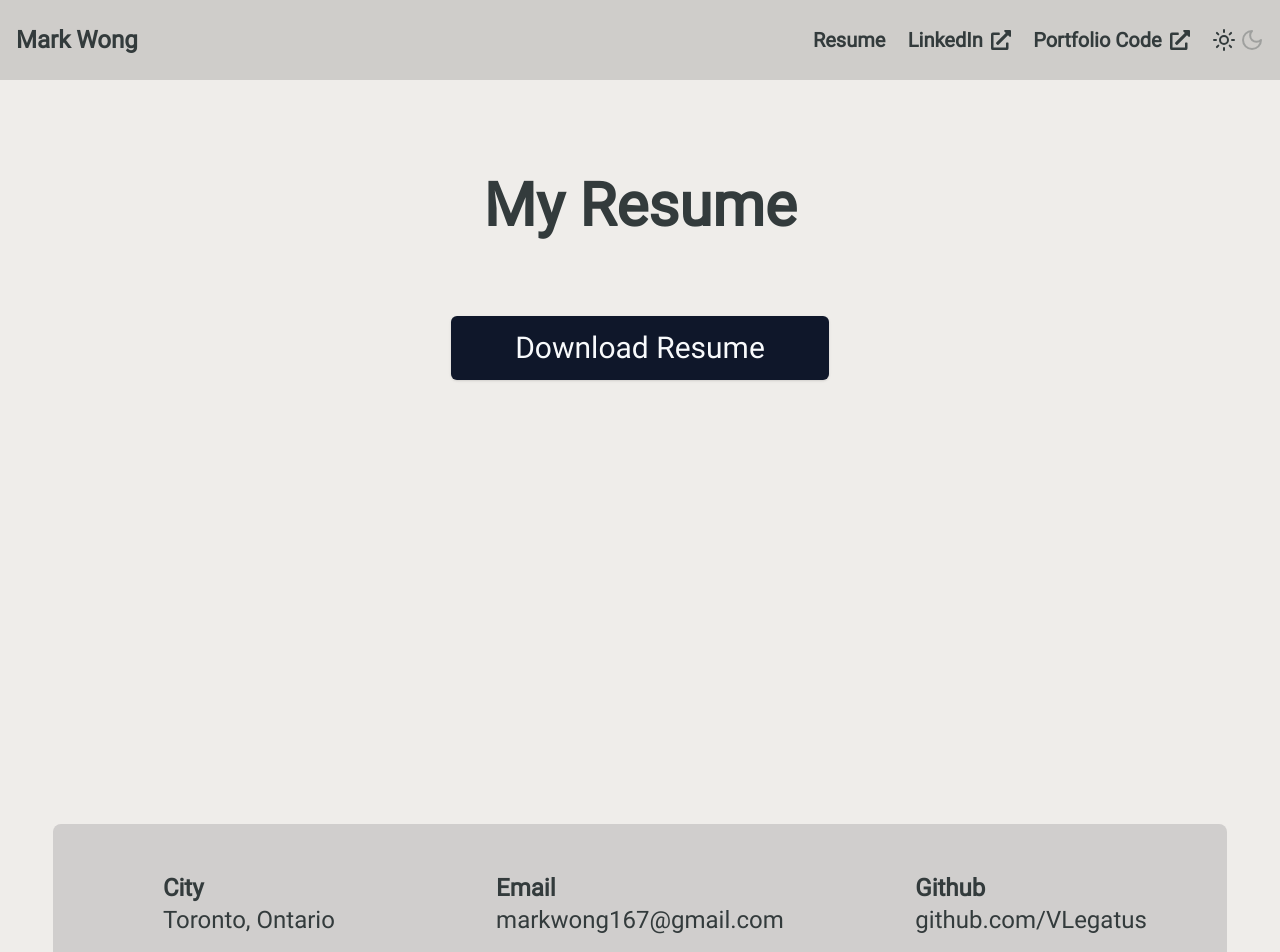
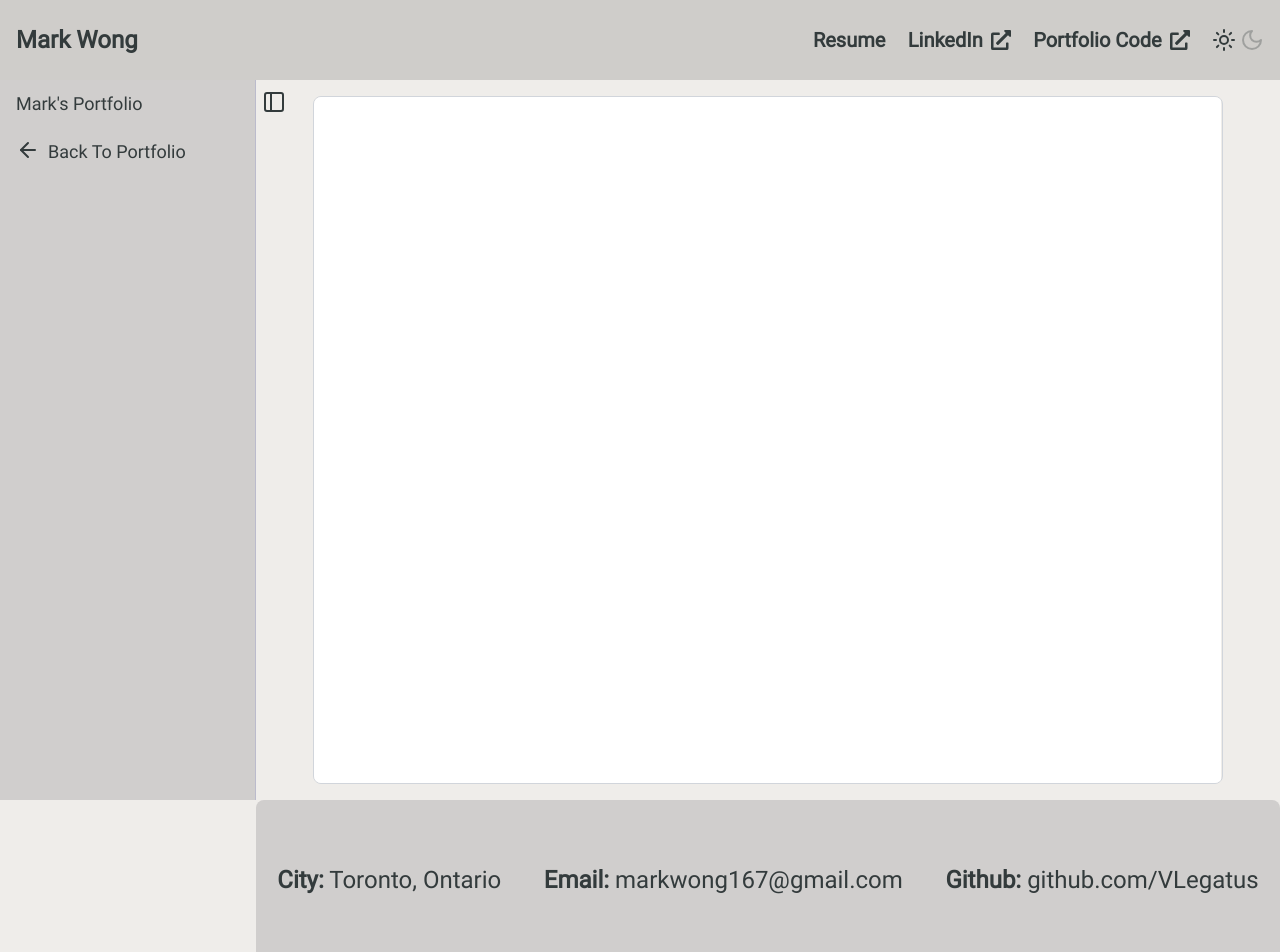
Before and after one commit to markwong167/Portfolio, a React app: page /Resume in a window 1280 px wide. Shown: the top 952 px of the page. Built offline with nearby package versions, Linux system fonts and the light colour scheme.

Commit message:
isMobile is now for Tablets as well

```diff
--- a/src/App.tsx
+++ b/src/App.tsx
@@ -43,7 +43,7 @@ const App = () => {
               <div className='w-full flex flex-col'>
                 <Header currentTheme={theme} toggleTheme={toggleTheme} />
                 <MainWrapperDiv>
-                  {!isMobile && (
+                  {isMobile !== "M" && (
                     <>
                       <SideBarContainer sidebarOpen={sidebarOpen} />
                       <SidebarTrigger
@@ -57,7 +57,7 @@ const App = () => {
                       />
                     </>
                   )}
-                  <div className={`${isMobile ? "w-11/12" : ""}`}>
+                  <div className={`${isMobile === "M" ? "w-11/12" : "w-full"}`}>
                     <MainDiv>
                       <Routes>
                         <Route path='/Resume' element={<ResumePage />} />
--- a/src/components/ui/sidebar.tsx
+++ b/src/components/ui/sidebar.tsx
@@ -30,7 +30,7 @@ type SidebarContext = {
   setOpen: (open: boolean) => void;
   openMobile: boolean;
   setOpenMobile: (open: boolean) => void;
-  isMobile: boolean;
+  isMobile: string;
   toggleSidebar: () => void;
 };
 
@@ -89,7 +89,7 @@ const SidebarProvider = React.forwardRef<
 
     // Helper to toggle the sidebar.
     const toggleSidebar = React.useCallback(() => {
-      return isMobile
+      return isMobile === "M"
         ? setOpenMobile((open) => !open)
         : setOpen((open) => !open);
     }, [isMobile, setOpen, setOpenMobile]);
@@ -190,7 +190,7 @@ const Sidebar = React.forwardRef<
       );
     }
 
-    if (isMobile) {
+    if (isMobile === "M") {
       return (
         <Sheet open={openMobile} onOpenChange={setOpenMobile} {...props}>
           <SheetContent
@@ -581,7 +581,7 @@ const SidebarMenuButton = React.forwardRef<
         <TooltipContent
           side='right'
           align='center'
-          hidden={state !== "collapsed" || isMobile}
+          hidden={state !== "collapsed" || isMobile === "M"}
           {...tooltip}
         />
       </Tooltip>
--- a/src/hooks/use-mobile.tsx
+++ b/src/hooks/use-mobile.tsx
@@ -1,21 +1,32 @@
 import * as React from "react";
 
-const MOBILE_BREAKPOINT = 1600;
+const MOBILE_BREAKPOINT = 768;
+const TABLET_BREAKPOINT = 1600;
+
+type DeviceType = "M" | "T" | "PC";
 
 export function useIsMobile() {
-  const [isMobile, setIsMobile] = React.useState<boolean | undefined>(
+  const [deviceType, setDeviceType] = React.useState<DeviceType | undefined>(
     undefined
   );
 
   React.useEffect(() => {
-    const mql = window.matchMedia(`(max-width: ${MOBILE_BREAKPOINT - 1}px)`);
+    const getDeviceType = () => {
+      const width = window.innerWidth;
+      if (width < MOBILE_BREAKPOINT) return "M";
+      if (width < TABLET_BREAKPOINT) return "T";
+      return "PC";
+    };
+
     const onChange = () => {
-      setIsMobile(window.innerWidth < MOBILE_BREAKPOINT);
+      setDeviceType(getDeviceType());
     };
+
+    const mql = window.matchMedia(`(max-width: ${TABLET_BREAKPOINT - 1}px)`);
     mql.addEventListener("change", onChange);
-    setIsMobile(window.innerWidth < MOBILE_BREAKPOINT);
+    setDeviceType(getDeviceType());
     return () => mql.removeEventListener("change", onChange);
   }, []);
 
-  return !!isMobile;
+  return deviceType ?? "PC";
 }
--- a/src/layout/Footer.tsx
+++ b/src/layout/Footer.tsx
@@ -4,47 +4,24 @@ export const Footer = () => {
   const isMobile = useIsMobile();
   return (
     <div
-      className={`flex justify-around items-center h-[var(--footer-height)] bg-sidebar w-full text-2xl mt-6 rounded-lg`}
+      className={`flex justify-around h-[var(--footer-height)] bg-sidebar w-full text-2xl rounded-lg ${
+        isMobile === "M" ? " pl-5 text-lg flex-col" : "items-center"
+      }`}
     >
-      <div className='flex flex-1 items-center justify-center'>
-        {!isMobile ? (
-          <span>City: Toronto, Ontario</span>
-        ) : (
-          <div className='flex flex-col text-2xl'>
-            <strong>City</strong>
-            <p>Toronto, Ontario</p>
-          </div>
-        )}
-      </div>
-      <div className='flex flex-1 items-center justify-center'>
-        {!isMobile ? (
+      <span>
+        <strong>City:</strong> Toronto, Ontario
+      </span>
       <a href='mailto:markwong167@gmail.com' className='hover:text-white'>
-            Email: markwong167@gmail.com
+        <strong>Email:</strong> markwong167@gmail.com
       </a>
-        ) : (
-          <div className='flex flex-col text-2xl'>
-            <strong>Email</strong>
-            <p>markwong167@gmail.com</p>
-          </div>
-        )}
-      </div>
-      <div className='flex flex-1 items-center justify-center'>
-        {!isMobile ? (
       <a
         href='https://github.com/VLegatus'
         className='hover:text-white'
         target='_blank'
         rel='noopener noreferrer'
       >
-            Github: github.com/VLegatus
+        <strong>Github:</strong> github.com/VLegatus
       </a>
-        ) : (
-          <div className='flex flex-col text-2xl'>
-            <strong>Github</strong>
-            <p>github.com/VLegatus</p>
-          </div>
-        )}
-      </div>
     </div>
   );
 };
--- a/src/pages/Portfolio/PorfolioSectionInfoCard.tsx
+++ b/src/pages/Portfolio/PorfolioSectionInfoCard.tsx
@@ -15,23 +15,37 @@ export const PorfolioSectionInfoCard = ({
   isMobile,
 }: {
   data: SectionDataType;
-  isMobile: boolean;
+  isMobile: string;
 }) => {
+  const isMobileOrTablet = ["M", "T"].includes(isMobile);
+  let titleTextSize = "text-5xl";
+  let bodyTextSize = "text-xl";
+  let linkTextSize = "text-2xl";
+  if (isMobile === "M") {
+    titleTextSize = "text-3xl";
+    bodyTextSize = "text-md";
+    linkTextSize = "text-xl";
+  } else if (isMobile === "T") {
+    bodyTextSize = "text-2xl";
+    linkTextSize = "text-3xl";
+  }
   return (
     <Card
-      className={`flex flex-col h-full ${isMobile ? "w-full" : "max-w-md"}`}
+      className={`flex flex-col h-full ${
+        isMobileOrTablet ? "w-full" : "max-w-md"
+      }`}
     >
       <CardHeader>
-        <CardTitle className='text-5xl'>{data.title}</CardTitle>
+        <CardTitle className={titleTextSize}>{data.title}</CardTitle>
       </CardHeader>
       <CardContent className='flex-grow flex flex-col gap-4'>
-        <p className={isMobile ? "text-3xl" : "text-xl"}>{data.description}</p>
+        <p className={bodyTextSize}>{data.description}</p>
         {data.role && (
-          <span className={isMobile ? "text-3xl" : "text-xl"}>
+          <span className={bodyTextSize}>
             <strong>Role:</strong> {data.role}
           </span>
         )}
-        {isMobile && data?.image && (
+        {isMobileOrTablet && data?.image && (
           <div className='flex-grow'>
             <PorfolioSectionPictureCard data={data} />
           </div>
@@ -39,14 +53,12 @@ export const PorfolioSectionInfoCard = ({
       </CardContent>
       <CardFooter
         className={`${data.linkLeft ? "items-start" : "items-end"} ${
-          isMobile ? "gap-7" : "gap-2"
+          isMobileOrTablet ? "gap-5" : "gap-2"
         } flex flex-col justify-end mt-auto`}
       >
         {data.links?.map((link) => (
           <Link
-            className={`hover:underline text-secondary hover:text-secondary-foreground flex items-center gap-2 ${
-              isMobile ? "text-4xl" : "text-2xl"
-            }`}
+            className={`hover:underline text-secondary hover:text-secondary-foreground flex items-center gap-2 ${linkTextSize}`}
             key={link.id}
             to={link.link}
             target='_blank'
--- a/src/pages/Portfolio/PortfolioPage.tsx
+++ b/src/pages/Portfolio/PortfolioPage.tsx
@@ -6,7 +6,11 @@ import { useIsMobile } from "../../hooks/use-mobile";
 export const PortfolioPage = () => {
   const isMobile = useIsMobile();
   return (
-    <div className={` gap-6 flex flex-col ${isMobile ? "w-11/12" : "w-9/12"}`}>
+    <div
+      className={` gap-6 flex flex-col mb-6 ${
+        isMobile === "M" ? "w-11/12" : "w-7/12"
+      }`}
+    >
       <PortfolioSection data={sectionData.intro} layout='picRight' />
       <PortfolioSection data={sectionData.leago} layout='picLeft' />
       <PortfolioSection data={sectionData.builderLynx} layout='picRight' />
--- a/src/pages/Portfolio/PortfolioSection.tsx
+++ b/src/pages/Portfolio/PortfolioSection.tsx
@@ -13,13 +13,13 @@ export const PortfolioSection = ({
   const isMobile = useIsMobile();
   return (
     <div className='flex gap-5 flex-1' id={data.id}>
-      {!isMobile && layout === "picLeft" && (
+      {!["M", "T"].includes(isMobile) && layout === "picLeft" && (
         <PorfolioSectionPictureCard data={data} />
       )}
       <PorfolioSectionInfoCard data={data} isMobile={isMobile} />
-      {!isMobile && data?.image && layout === "picRight" && (
-        <PorfolioSectionPictureCard data={data} />
-      )}
+      {!["M", "T"].includes(isMobile) &&
+        data?.image &&
+        layout === "picRight" && <PorfolioSectionPictureCard data={data} />}
     </div>
   );
 };
--- a/src/pages/ResumePage.tsx
+++ b/src/pages/ResumePage.tsx
@@ -7,15 +7,17 @@ export const ResumePage = () => {
   const isMobile = useIsMobile();
   return (
     <div
-      className={`relative w-9/12 h-[calc(100vh-var(--header-height)-2rem)] mx-auto rounded-lg overflow-hidden ${
-        isMobile ? "" : "border border-gray-300"
-      }`}
+      className={`relative  mx-auto rounded-lg overflow-hidden ${
+        isMobile === "M"
+          ? "h-[calc(100vh-var(--header-height)-var(--footer-height))]"
+          : "border border-gray-300 h-[calc(100vh-var(--header-height)-2rem)]"
+      } ${isMobile === "T" ? "w-11/12" : "w-9/12"}`}
     >
-      {isMobile ? (
+      {isMobile === "M" ? (
         <div className='flex flex-col mt-20 items-center h-full gap-20'>
-          <h4 className='text-6xl font-bold'>My Resume</h4>
+          <h4 className='text-3xl font-bold'>My Resume</h4>
           <Button
-            size='3xl'
+            size='xl'
             className='bg-primary text-primary-foreground'
             onClick={() => {
               window.open(samplePdf, "_blank");
```
Lines whose indentation alone changed are shown as unchanged.
